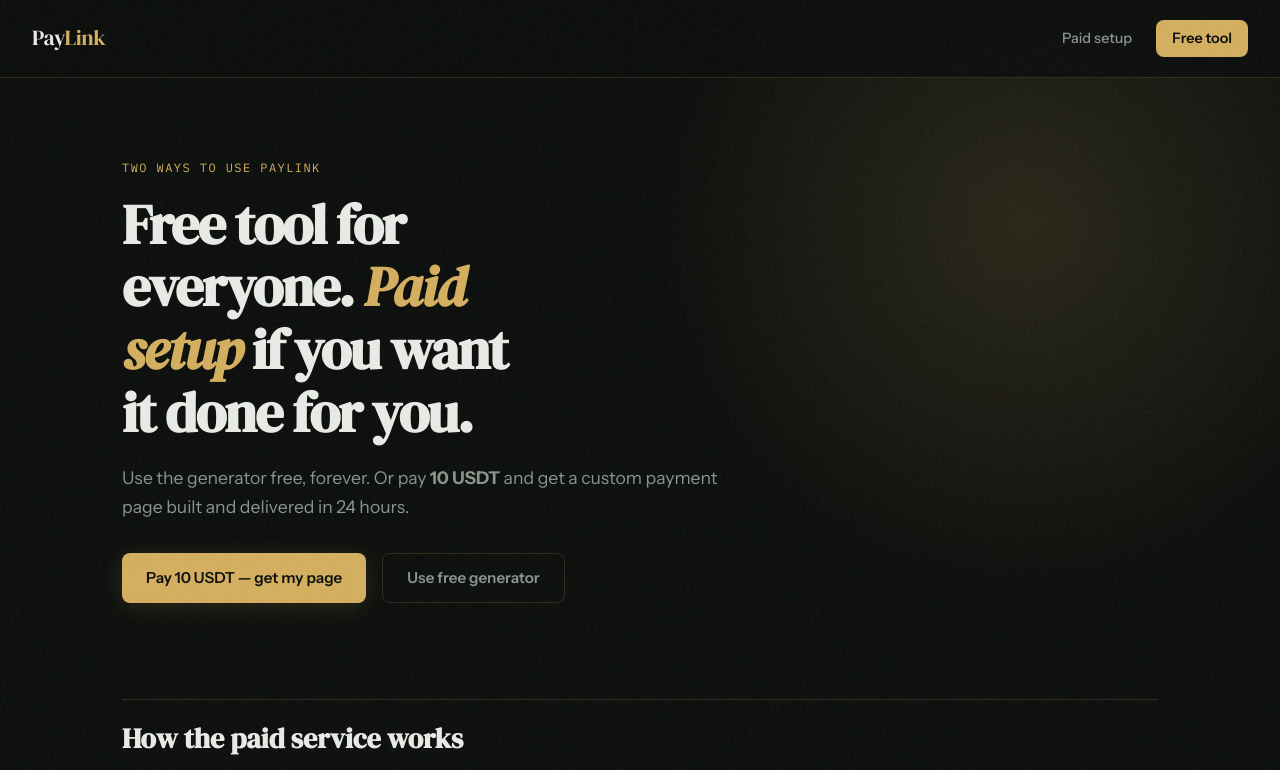
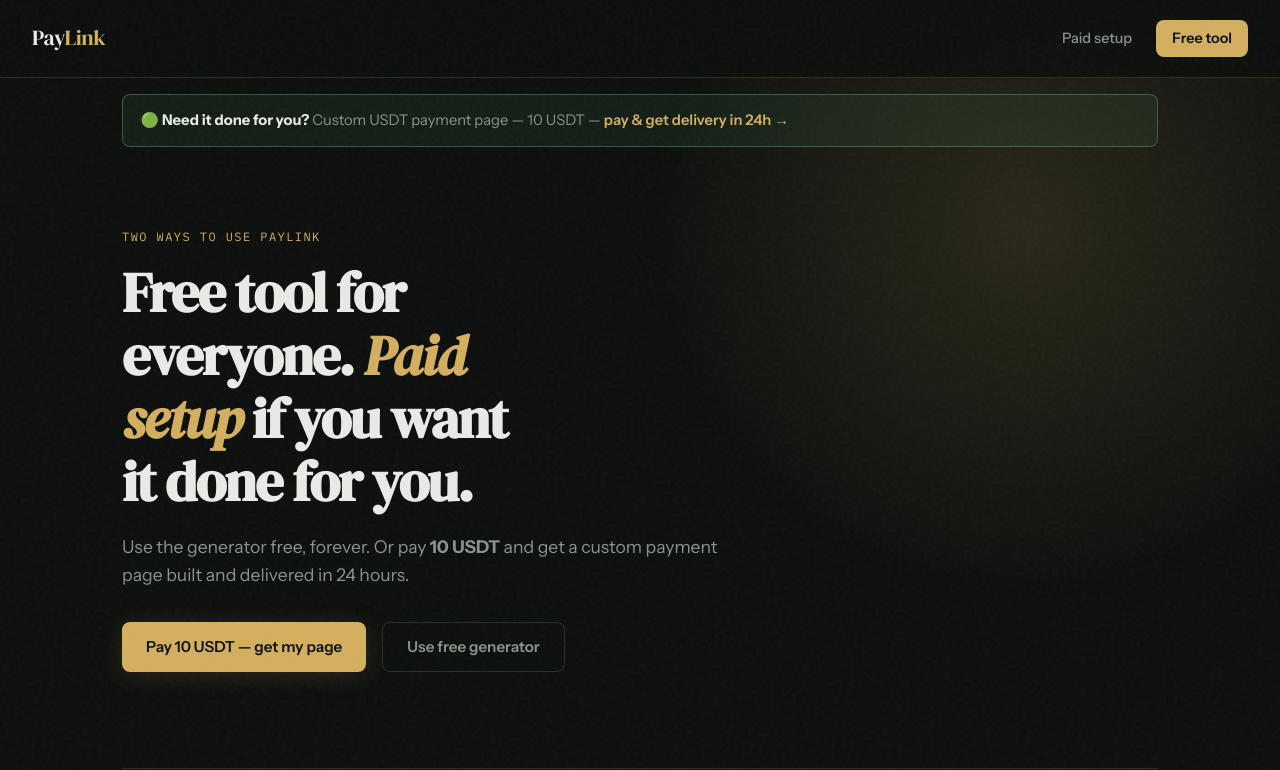
Before and after one commit to gonner22/cobrolink, a plain HTML site: page index.html in a window 1280 px wide. Shown: the top 770 px of the page. Drawn offline with Linux system fonts and the light colour scheme.

Commit message:
Add urgency bar to drive 10 USDT conversions
Show open slot messaging on home and services pages to reduce hesitation
before payment.

```diff
--- a/index.html
+++ b/index.html
@@ -26,6 +26,10 @@
   </header>
 
   <main>
+    <aside class="urgency-bar">
+      <p>🟢 <strong>Need it done for you?</strong> Custom USDT payment page — 10 USDT — <a href="services.html">pay & get delivery in 24h →</a></p>
+    </aside>
+
     <section class="hero">
       <p class="eyebrow">Two ways to use PayLink</p>
       <h1>Free tool for everyone. <em>Paid setup</em> if you want it done for you.</h1>
--- a/styles.css
+++ b/styles.css
@@ -721,3 +721,17 @@ input:focus, textarea:focus, select:focus {
 }
 
 .contact-note a { color: var(--accent); }
+
+.urgency-bar {
+  margin: 1rem 0 0;
+  padding: 0.85rem 1.1rem;
+  background: rgba(107, 207, 142, 0.08);
+  border: 1px solid rgba(107, 207, 142, 0.35);
+  border-radius: var(--radius-sm);
+  font-size: 0.92rem;
+  color: var(--text-muted);
+  animation: fadeUp 0.5s ease both;
+}
+
+.urgency-bar a { color: var(--accent); font-weight: 600; }
+.urgency-bar strong { color: var(--text); }
```
Also changed, not shown: services.html (+4 -0 lines).
